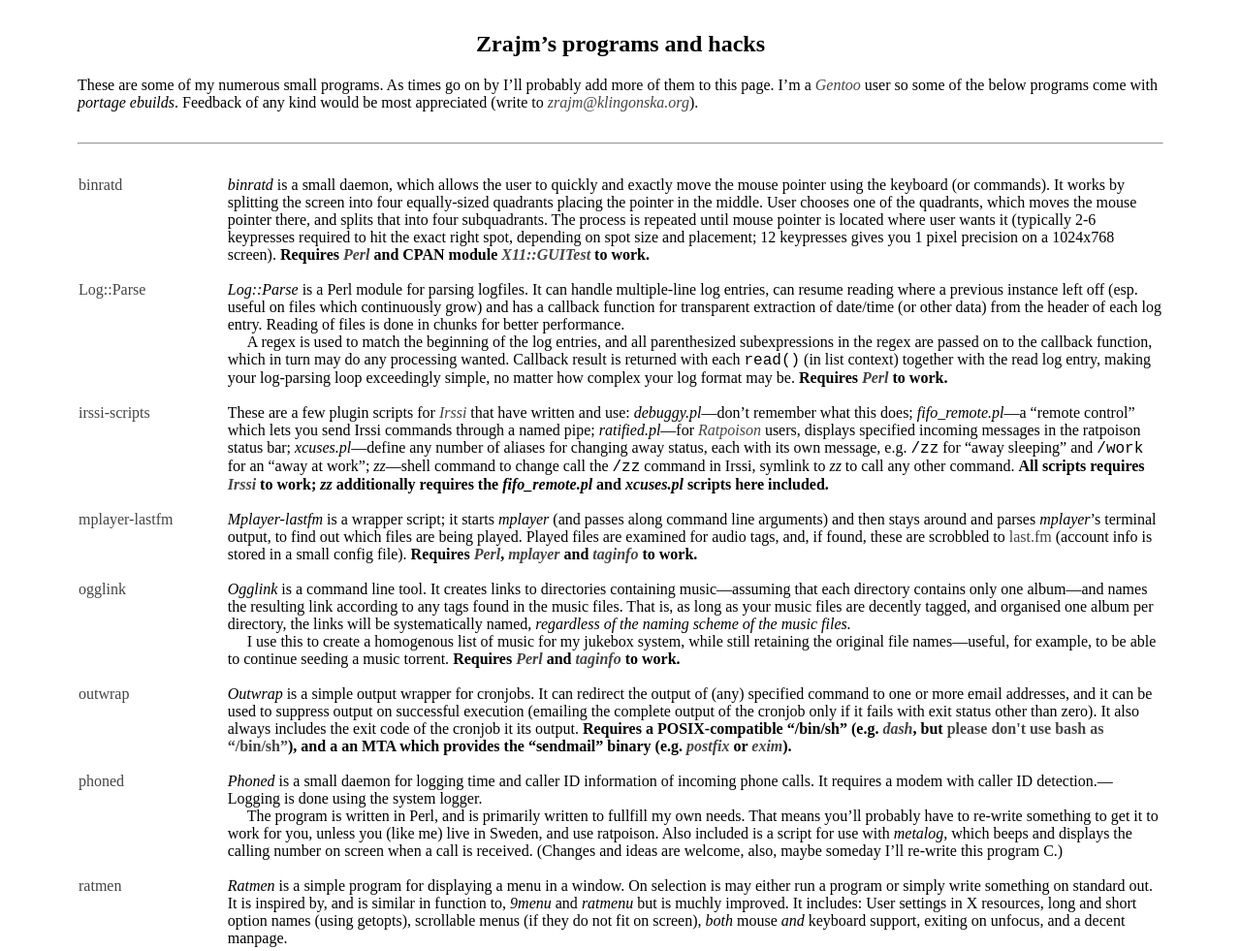
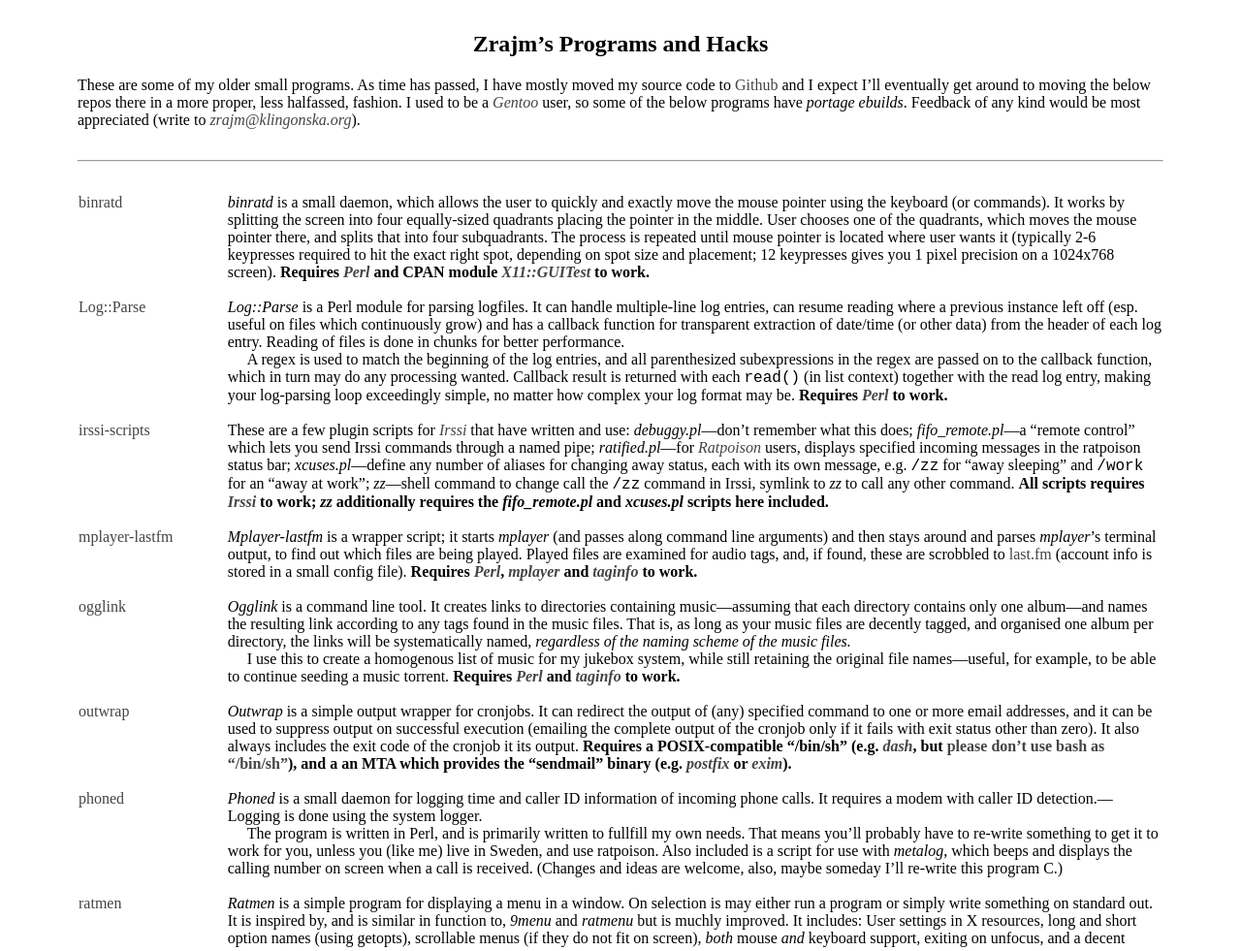
Before and after one commit to zrajm/programs, a plain HTML site: page index.html in a window 1280 px wide. Shown: the top 981 px of the page at 97% size. Drawn offline with Linux system fonts and the light colour scheme.

Commit message:
Updated program page description

```diff
--- a/index.html
+++ b/index.html
@@ -3,7 +3,7 @@
 <meta charset="utf-8">
 <link rel=icon href="data:,">
 <meta name="viewport" content="width=device-width,initial-scale=1">
-<title>Zrajm's programs and Hacks.</title>
+<title>Zrajm’s Programs and Hacks</title>
 <style>
   body { margin: 2em 5em }
   h1, h2 { text-align: center }
@@ -17,13 +17,15 @@
   hr { margin: 2em 0 }
   tt { font-size: large }
 </style>
-<h2>Zrajm’s programs and hacks</h2>
+<h2>Zrajm’s Programs and Hacks</h2>
 
-<p>These are some of my numerous small programs. As times go on by I’ll
-probably add more of them to this page. I’m a <i><a
-href="http://www.gentoo.org">Gentoo</a></i> user so some of the below programs
-come with <i>portage ebuilds</i>. Feedback of any kind would be most
-appreciated (write to <i><a
+<p>These are some of my older small programs. As time has passed, I have mostly
+moved my source code to <a href="https://github.com/zrajm/">Github</a> and I
+expect I’ll eventually get around to moving the below repos there in a more
+proper, less halfassed, fashion. I used to be a <i><a
+href="http://www.gentoo.org">Gentoo</a></i> user, so some of the below programs
+have <i>portage ebuilds</i>. Feedback of any kind would be most appreciated
+(write to <i><a
 href="mailto:zrajm@klingonska.org">zrajm@klingonska.org</a></i>).
 <hr>
 <table>
@@ -108,7 +110,7 @@
     zero). It also always includes the exit code of the cronjob it its
     output. <b>Requires a POSIX-compatible “/bin/sh” (e.g. <i><a
     href="http://gondor.apana.org.au/~herbert/dash/">dash</a></i>, but <a
-    href="https://wiki.ubuntu.com/DashAsBinSh/">please don't use bash as
+    href="https://wiki.ubuntu.com/DashAsBinSh/">please don’t use bash as
     “/bin/sh”</a>), and a an MTA which provides the “sendmail” binary
     (e.g. <i><a href="http://www.postfix.org/">postfix</a></i>
     or <i><a href="http://www.exim.org/">exim</a></i>).</b>
@@ -148,7 +150,7 @@
     <b>Requires <i><a href="http://www.zsh.org/">zsh</a></i> to work.</b>
   <tr>
     <td><a href="Term-ProgressMeter/">Term::ProgressMeter</a>
-    <td>A Perl module for outputting a progress meter on the terminal. It's
+    <td>A Perl module for outputting a progress meter on the terminal. It’s
     invoked at user-specified intervall, and you pass it references to a couple
     of variables which it is then free to inspect. The progress meter is then
     automatically updated at the given interval, with no additional trouble for
```
